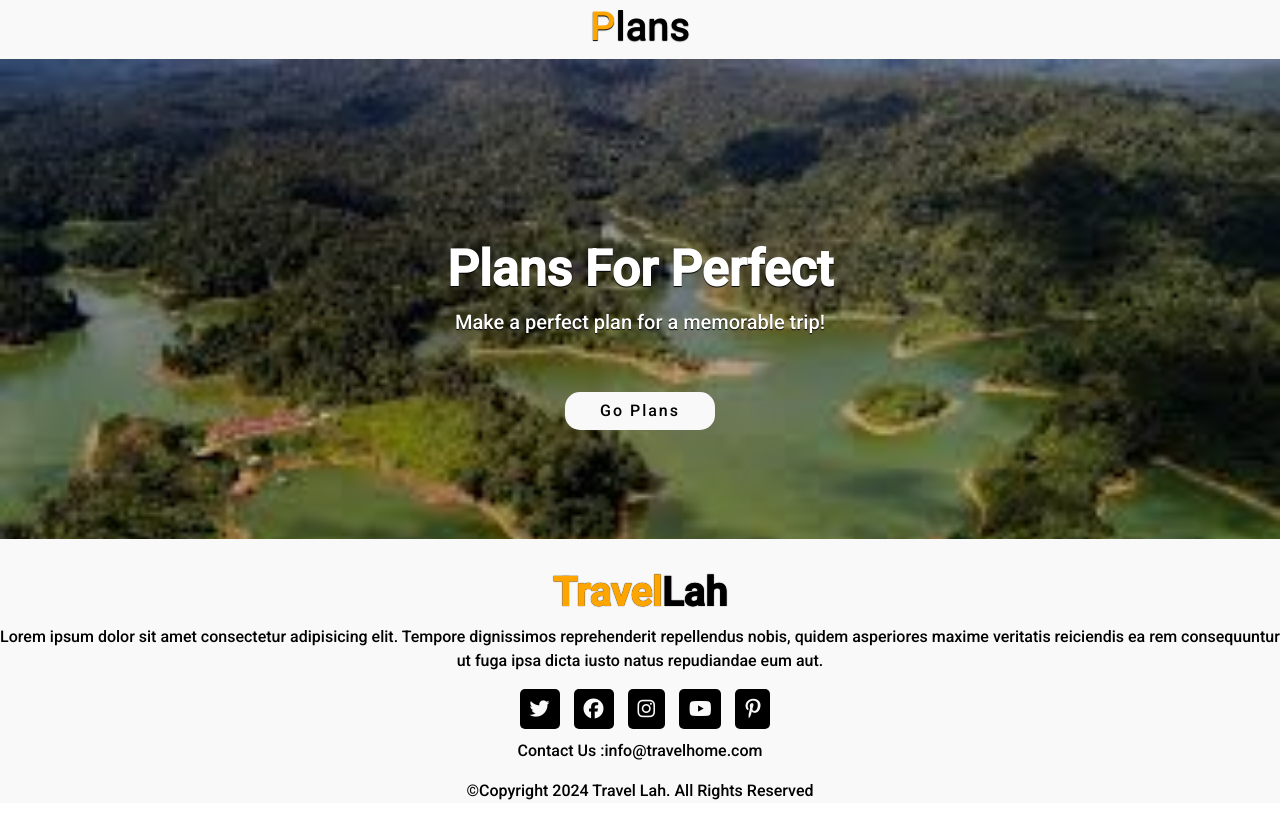
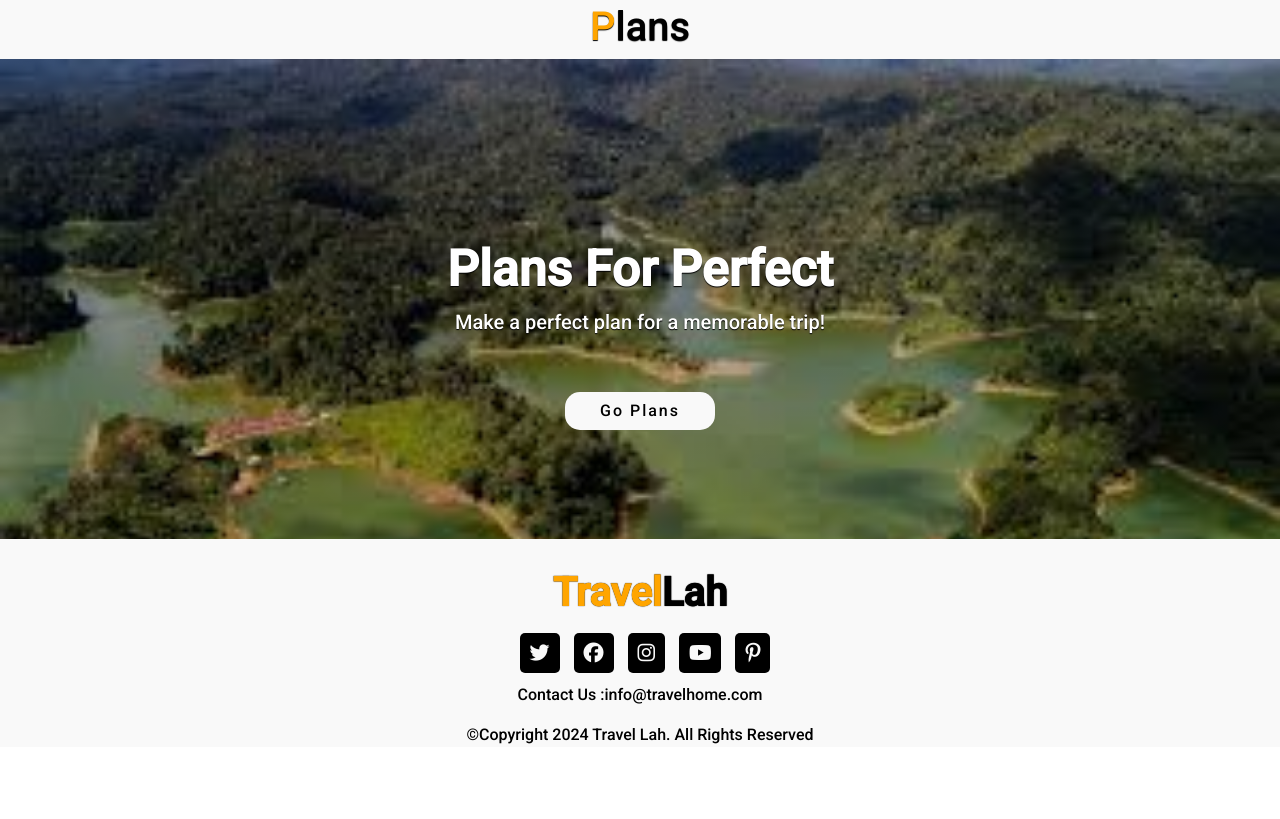
Before and after one commit to meredithchin/web1, a plain HTML site: page home.html in a window 1280 px wide. Shown: the part 2510-3329 px from the top of the page. After the commit the page ends 3273 px from the top, so only its background shows below. Drawn offline with nearby package versions, Linux system fonts and the light colour scheme.

Commit message:
Update home.html

```diff
--- a/home.html
+++ b/home.html
@@ -144,7 +144,7 @@
 <!-- Footer Start -->
 <footer id="footer">
   <h1><span>Travel</span>Lah</h1>
-  <p>Lorem ipsum dolor sit amet consectetur adipisicing elit. Tempore dignissimos reprehenderit repellendus nobis, quidem asperiores maxime veritatis reiciendis ea rem consequuntur ut fuga ipsa dicta iusto natus repudiandae eum aut.</p>
+  <p></p>
   <div class="social-links">
     <i class="fa-brands fa-twitter"></i>
     <i class="fa-brands fa-facebook"></i>
```
